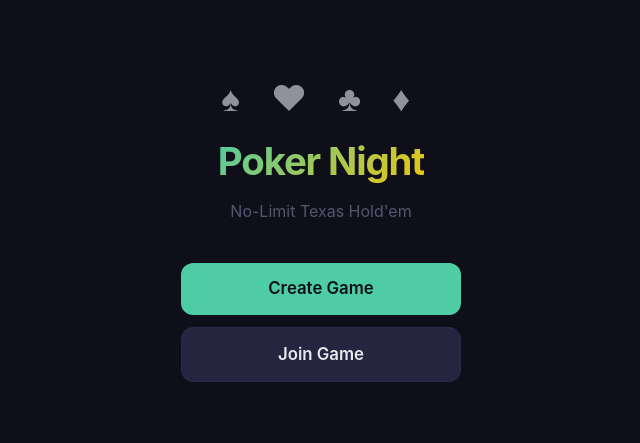
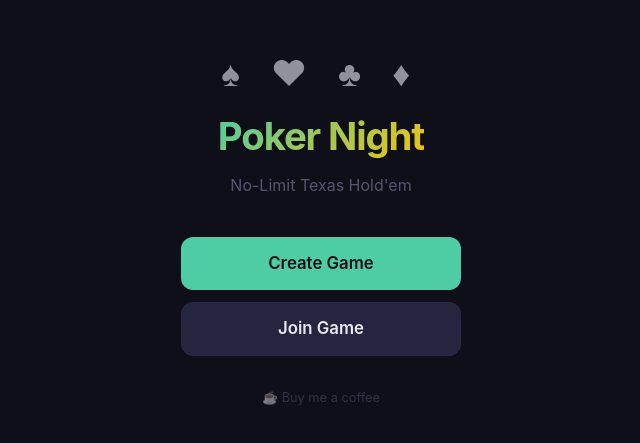
Before and after one commit to jdstemmler/poker, a React (Vite) app in the folder frontend/: page / in a window 1280 px wide. Shown: the part 189-632 px from the top of the page, without its empty margins (319-959 px from the left). Built offline with nearby package versions, Linux system fonts and the light colour scheme; no server answers.

Commit message:
Add subtle buy-me-a-coffee link to home page

```diff
--- a/frontend/src/index.css
+++ b/frontend/src/index.css
@@ -319,6 +319,18 @@ input::placeholder {
 .home-page .button-group {
   width: 100%;
   max-width: 280px;
+}
+
+.coffee-link {
+  font-size: 0.8rem;
+  color: var(--text-dim);
+  text-decoration: none;
+  opacity: 0.5;
+  transition: opacity 0.2s;
+}
+
+.coffee-link:hover {
+  opacity: 0.85;
 }
 
 /* ===== Lobby ===== */
--- a/frontend/src/pages/HomePage.tsx
+++ b/frontend/src/pages/HomePage.tsx
@@ -16,6 +16,14 @@ export default function HomePage() {
           Join Game
         </Link>
       </div>
+      <a
+        href="https://buymeacoffee.com/jdstemmler"
+        target="_blank"
+        rel="noopener noreferrer"
+        className="coffee-link"
+      >
+        ☕ Buy me a coffee
+      </a>
     </div>
   );
 }
```
